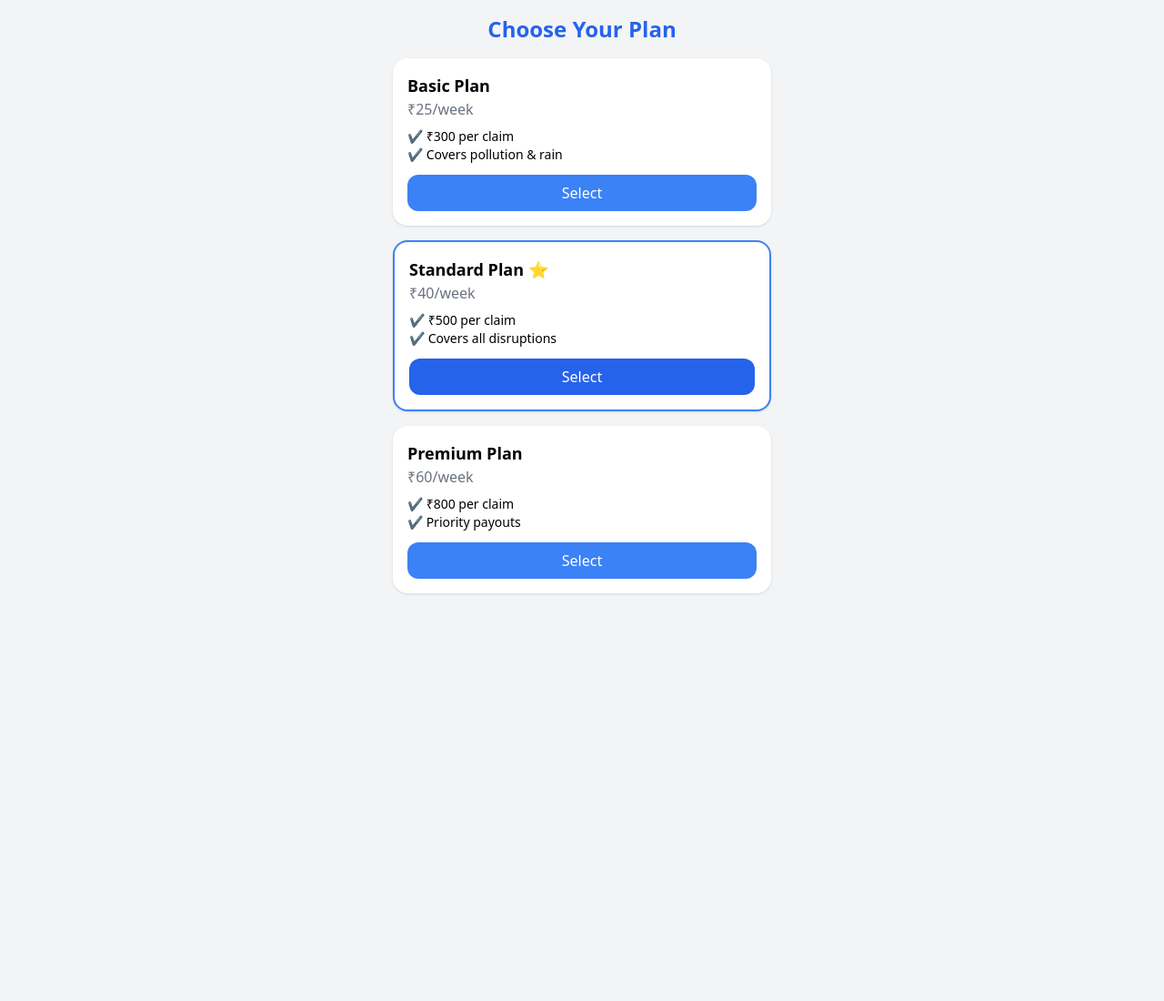
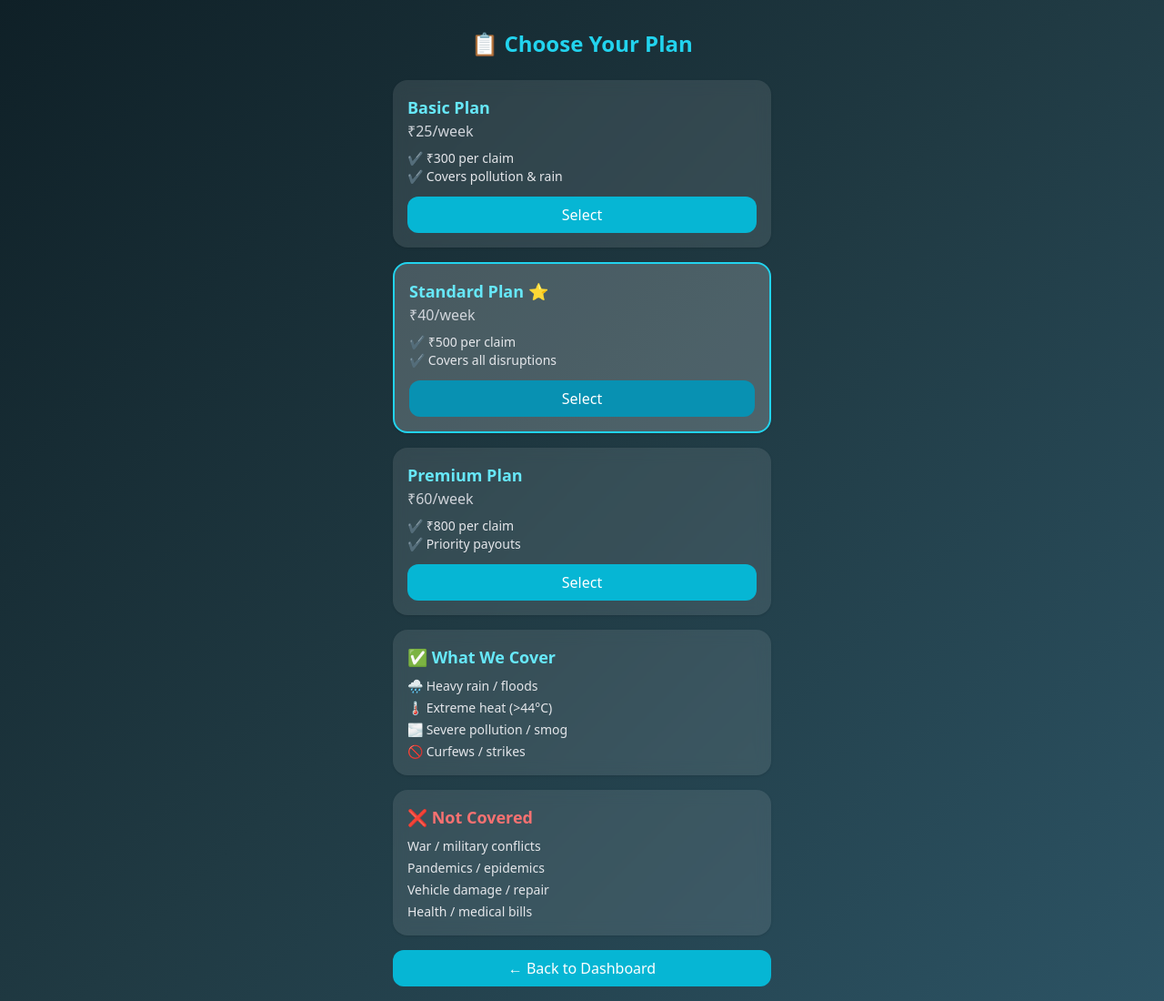
Before and after one commit to neptune-glitch/The-HackHer-Squad, a Flask app: page /policy in a window 1280 px wide. Shown: the whole page at 91% size. Before the commit the page ends 653 px from the top, so only its background shows below. Run offline with Flask 3, Linux system fonts and the light colour scheme; the visitor is signed in with stand-in values (Sample User, id 1); data comes from the database, SQL or seed files in the repository; both versions use the stored data as it was after the commit; some libraries are stand-ins or nearby versions.

Commit message:
updated templetes folder

```diff
--- a/templates/policy.html
+++ b/templates/policy.html
@@ -5,46 +5,79 @@
   <meta name="viewport" content="width=device-width, initial-scale=1.0">
   <title>GigShield - Policy Plans</title>
   <script src="https://cdn.tailwindcss.com"></script>
+  <style>
+    body {
+      background: linear-gradient(135deg, #0f2027, #203a43, #2c5364);
+      min-height: 100vh;
+    }
+  </style>
 </head>
 
-<body class="bg-gray-100">
+<body>
 
-<div class="max-w-md mx-auto p-4">
+<div class="max-w-md mx-auto p-4 pt-8">
 
-  <h1 class="text-2xl font-bold text-center text-blue-600 mb-4">Choose Your Plan</h1>
+  <h1 class="text-2xl font-bold text-center text-cyan-400 mb-6">📋 Choose Your Plan</h1>
 
   <!-- Basic Plan -->
-  <div class="bg-white rounded-2xl shadow p-4 mb-4">
-    <h2 class="text-lg font-semibold">Basic Plan</h2>
-    <p class="text-gray-500 mb-2">₹25/week</p>
-    <ul class="text-sm mb-3">
+  <div class="bg-white bg-opacity-10 backdrop-blur rounded-2xl shadow p-4 mb-4 text-white">
+    <h2 class="text-lg font-semibold text-cyan-300">Basic Plan</h2>
+    <p class="text-gray-300 mb-2">₹25/week</p>
+    <ul class="text-sm mb-3 text-gray-200">
       <li>✔ ₹300 per claim</li>
       <li>✔ Covers pollution & rain</li>
     </ul>
-    <button class="w-full bg-blue-500 text-white py-2 rounded-xl">Select</button>
+    <button class="w-full bg-cyan-500 hover:bg-cyan-600 text-white py-2 rounded-xl">Select</button>
   </div>
 
   <!-- Standard Plan -->
-  <div class="bg-white rounded-2xl shadow p-4 mb-4 border-2 border-blue-500">
-    <h2 class="text-lg font-semibold">Standard Plan ⭐</h2>
-    <p class="text-gray-500 mb-2">₹40/week</p>
-    <ul class="text-sm mb-3">
+  <div class="bg-white bg-opacity-20 border-2 border-cyan-400 rounded-2xl shadow p-4 mb-4 text-white">
+    <h2 class="text-lg font-semibold text-cyan-300">Standard Plan ⭐</h2>
+    <p class="text-gray-300 mb-2">₹40/week</p>
+    <ul class="text-sm mb-3 text-gray-200">
       <li>✔ ₹500 per claim</li>
       <li>✔ Covers all disruptions</li>
     </ul>
-    <button class="w-full bg-blue-600 text-white py-2 rounded-xl">Select</button>
+    <button class="w-full bg-cyan-600 hover:bg-cyan-700 text-white py-2 rounded-xl">Select</button>
   </div>
 
   <!-- Premium Plan -->
-  <div class="bg-white rounded-2xl shadow p-4 mb-4">
-    <h2 class="text-lg font-semibold">Premium Plan</h2>
-    <p class="text-gray-500 mb-2">₹60/week</p>
-    <ul class="text-sm mb-3">
+  <div class="bg-white bg-opacity-10 backdrop-blur rounded-2xl shadow p-4 mb-4 text-white">
+    <h2 class="text-lg font-semibold text-cyan-300">Premium Plan</h2>
+    <p class="text-gray-300 mb-2">₹60/week</p>
+    <ul class="text-sm mb-3 text-gray-200">
       <li>✔ ₹800 per claim</li>
       <li>✔ Priority payouts</li>
     </ul>
-    <button class="w-full bg-blue-500 text-white py-2 rounded-xl">Select</button>
+    <button class="w-full bg-cyan-500 hover:bg-cyan-600 text-white py-2 rounded-xl">Select</button>
   </div>
+
+  <!-- What We Cover -->
+  <div class="bg-white bg-opacity-10 backdrop-blur rounded-2xl shadow p-4 mb-4 text-white">
+    <h2 class="text-lg font-semibold text-cyan-300 mb-2">✅ What We Cover</h2>
+    <ul class="text-sm text-gray-200 space-y-1">
+      <li>🌧️ Heavy rain / floods</li>
+      <li>🌡️ Extreme heat (&gt;44°C)</li>
+      <li>🌫️ Severe pollution / smog</li>
+      <li>🚫 Curfews / strikes</li>
+    </ul>
+  </div>
+
+  <!-- What We Don't Cover -->
+  <div class="bg-white bg-opacity-10 backdrop-blur rounded-2xl shadow p-4 mb-4 text-white">
+    <h2 class="text-lg font-semibold text-red-400 mb-2">❌ Not Covered</h2>
+    <ul class="text-sm text-gray-200 space-y-1">
+      <li>War / military conflicts</li>
+      <li>Pandemics / epidemics</li>
+      <li>Vehicle damage / repair</li>
+      <li>Health / medical bills</li>
+    </ul>
+  </div>
+
+  <!-- Back Button -->
+  <a href="/dashboard" class="block text-center bg-cyan-500 hover:bg-cyan-600 text-white py-2 rounded-xl mt-2">
+    ← Back to Dashboard
+  </a>
 
 </div>
 
--- a/templates/register.html
+++ b/templates/register.html
@@ -25,13 +25,13 @@
         <div class="select-group">
             <select name="zone" required>
                 <option value="">Select Your City/Zone</option>
-                <optgroup label="🏙️ Delhi">
+                <optgroup label=" Delhi">
                     <option value="Dwarka, Delhi">Dwarka</option>
                     <option value="Lajpat Nagar, Delhi">Lajpat Nagar</option>
                     <option value="Rohini, Delhi">Rohini</option>
-                    <option value="Connaught Place, Delhi">Connaught Place</option>
+                    <option value="Connaught Place, Delhi">Cnnaught Place</option>
                 </optgroup>
-                <optgroup label="🌆 Other Cities">
+                <optgroup label=" Other Cities">
                     <option value="Mumbai">Mumbai</option>
                     <option value="Bangalore">Bangalore</option>
                     <option value="Chennai">Chennai</option>
```
Also changed, not shown: templates/claims.html (+49 -30 lines), templates/financial.html (+36 -20 lines), gigshield.db.
